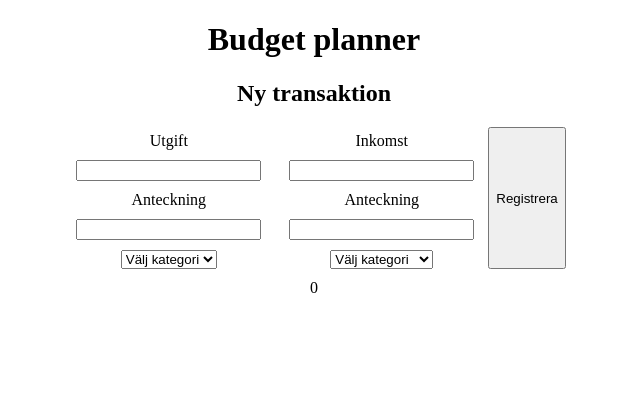
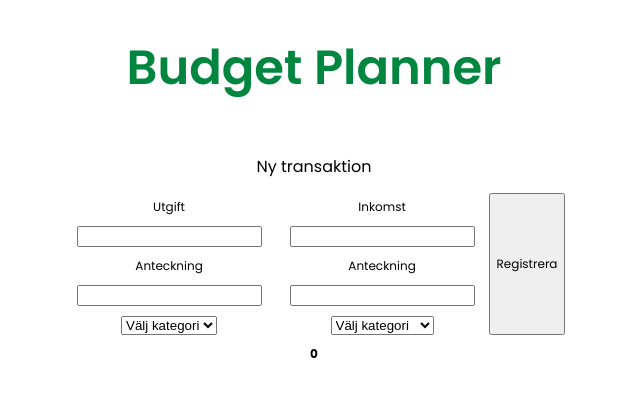
Before and after one commit to Linboe/Budget-Planner, a website built with Vite: page index.html in a window 1280 px wide. Shown: the whole page, without its empty margins (326-966 px from the left). Built offline with nearby package versions, Linux system fonts and the light colour scheme; a web font is replaced by a local one.

Commit message:
little css

```diff
--- a/index.html
+++ b/index.html
@@ -7,12 +7,14 @@
   <meta name="viewport" content="width=device-width, initial-scale=1.0" />
   <title>fed25d-js-inl2-budget-app-linboe</title>
 
-  <link rel="icon" href="/favicon.ico">
+  <link
+    href="https://fonts.googleapis.com/css2?family=Bagel+Fat+One&family=Fira+Code:wght@300..700&family=Lilita+One&family=Oi&family=Poppins:ital,wght@0,100;0,200;0,300;0,400;0,500;0,600;0,700;0,800;0,900;1,100;1,200;1,300;1,400;1,500;1,600;1,700;1,800;1,900&display=swap"
+    rel="stylesheet">
 
 </head>
 
 <body>
-  <h1>Budget planner</h1>
+  <h1>Budget Planner</h1>
   <h2>Ny transaktion</h2>
   <form id="budgetForm">
     <fieldset>
@@ -61,7 +63,7 @@
   </form>
 
   <section id="transactions">
-    <span id="balance">0</span>
+    <span id="balance" class="balance">0</span>
     <ul id="list"></ul>
   </section>
 
--- a/src/main.ts
+++ b/src/main.ts
@@ -62,12 +62,12 @@
     // sätta - framför utgifter i listan
     let operatorAmount;
     if (transaction.type === 'expense') {
-      operatorAmount = `-${transaction.amount} kr`;
+      operatorAmount = `-${transaction.amount}`;
     } else {
-      operatorAmount = `${transaction.amount} kr`;
+      operatorAmount = `${transaction.amount}`;
     }
 
-    li.textContent = `${transaction.note} ${operatorAmount} kr (${transaction.category})`;
+    li.textContent = `${operatorAmount} kr ${transaction.note} (${transaction.category})`;
     list.appendChild(li);
 
     // extra class för färg
--- a/src/style.css
+++ b/src/style.css
@@ -1,5 +1,32 @@
 body {
   text-align: center;
+}
+
+h1 {
+  color: rgb(0, 134, 63);
+  padding-bottom: 18px;
+  font-size: 3rem;
+  font-family: 'Poppins', sans-serif;
+  font-weight: 600;
+  font-style: normal;
+}
+
+h2 {
+  font-family: 'Poppins', sans-serif;
+  font-weight: 400;
+  font-size: 1rem;
+  font-style: normal;
+}
+
+label,
+.income,
+.expense,
+.balance,
+button {
+  font-family: 'Poppins', sans-serif;
+  font-weight: 400;
+  font-size: 0.75rem;
+  font-style: normal;
 }
 
 form {
@@ -30,3 +57,7 @@
 .income {
   color: rgb(0, 173, 0);
 }
+
+.balance {
+  font-weight: bold;
+}
```
